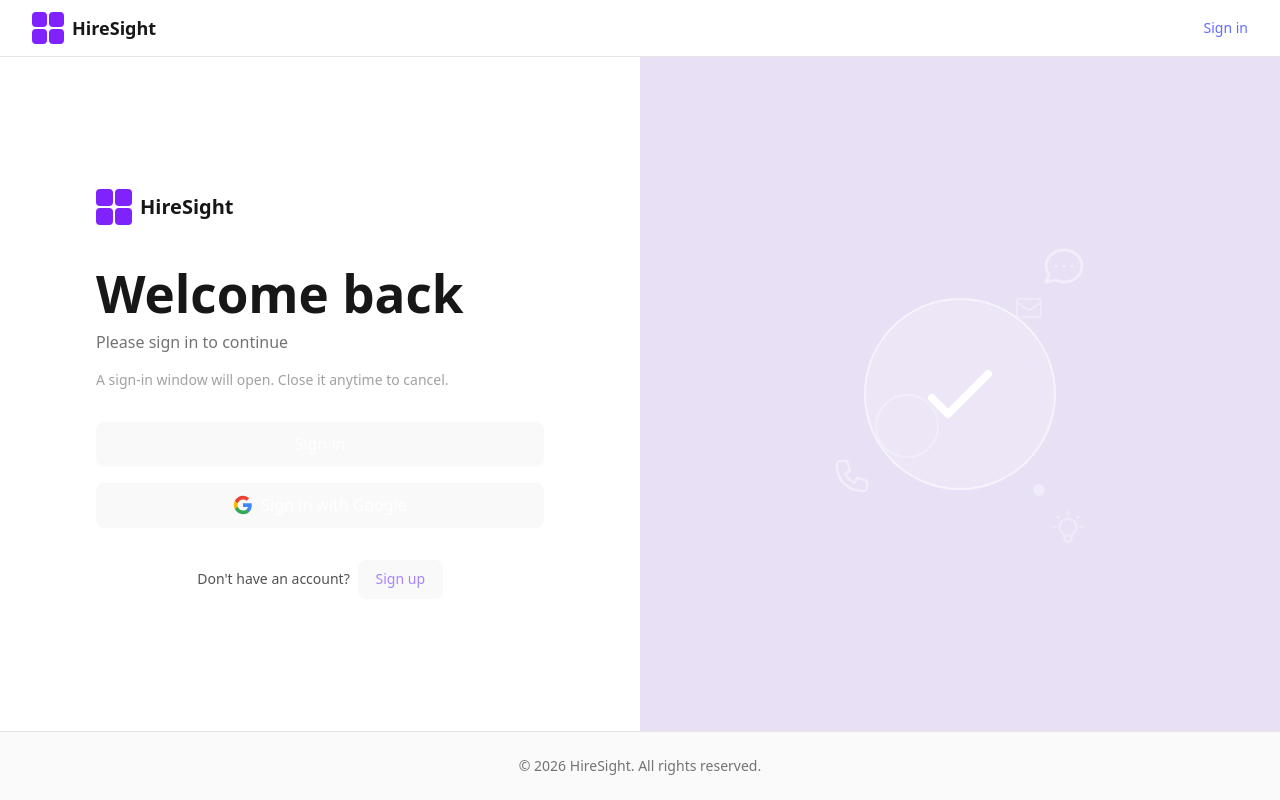
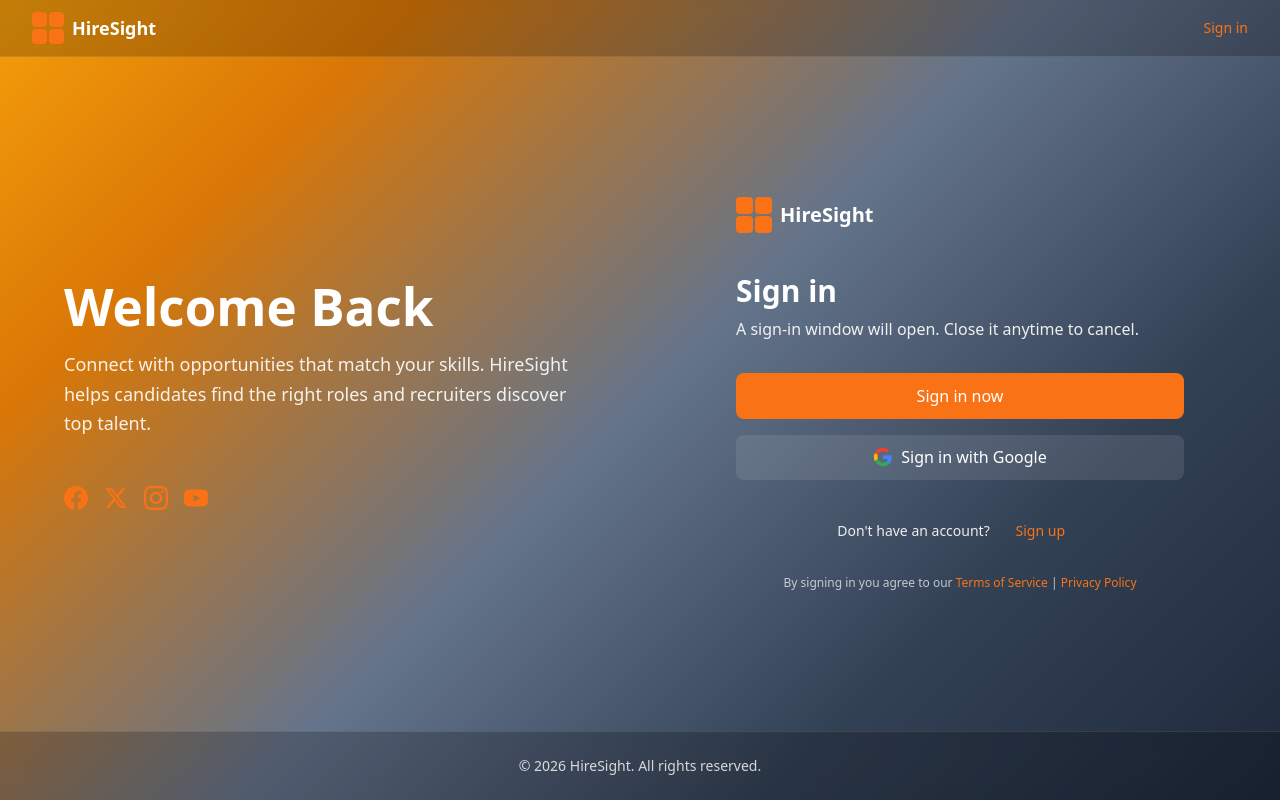
Before and after one commit to malithrukshankg/HireSight_AI, a React (Vite) app in the folder front_end/: page /login in a window 1280 px wide. Built offline with nearby package versions, Linux system fonts and the light colour scheme; no server answers.

Commit message:
feat[front] : Changed the styling theme

```diff
--- a/front_end/src/App.css
+++ b/front_end/src/App.css
@@ -10,25 +10,7 @@
   transition: filter 300ms;
 }
 .logo:hover {
-  filter: drop-shadow(0 0 2em #646cffaa);
-}
-.logo.react:hover {
-  filter: drop-shadow(0 0 2em #61dafbaa);
-}
-
-@keyframes logo-spin {
-  from {
-    transform: rotate(0deg);
-  }
-  to {
-    transform: rotate(360deg);
-  }
-}
-
-@media (prefers-reduced-motion: no-preference) {
-  a:nth-of-type(2) .logo {
-    animation: logo-spin infinite 20s linear;
-  }
+  filter: drop-shadow(0 0 2em var(--color-accent));
 }
 
 .card {
@@ -36,5 +18,5 @@
 }
 
 .read-the-docs {
-  color: #888;
+  color: rgba(255, 255, 255, 0.7);
 }
--- a/front_end/src/components/layout/AppLayout.tsx
+++ b/front_end/src/components/layout/AppLayout.tsx
@@ -4,7 +4,7 @@
 
 export function AppLayout() {
   return (
-    <div className="flex min-h-screen flex-col">
+    <div className="bg-atmospheric flex min-h-screen flex-col">
       <Header />
       <main className="flex min-h-0 flex-1 flex-col">
         <Outlet />
--- a/front_end/src/components/layout/Footer.tsx
+++ b/front_end/src/components/layout/Footer.tsx
@@ -1,8 +1,8 @@
 export function Footer() {
   return (
-    <footer className="shrink-0 border-t border-neutral-200 bg-neutral-50">
+    <footer className="shrink-0 border-t border-white/10 bg-black/20 backdrop-blur-sm">
       <div className="mx-auto max-w-7xl px-4 py-6 sm:px-6 lg:px-8">
-        <p className="text-center text-sm text-neutral-500">
+        <p className="text-center text-sm text-white/80">
           © {new Date().getFullYear()} HireSight. All rights reserved.
         </p>
       </div>
--- a/front_end/src/components/layout/Header.tsx
+++ b/front_end/src/components/layout/Header.tsx
@@ -5,25 +5,25 @@
   const { isAuthenticated, logout, user } = useAuth0();
 
   return (
-    <header className="shrink-0 border-b border-neutral-200 bg-white">
+    <header className="shrink-0 border-b border-white/10 bg-black/20 backdrop-blur-sm">
       <div className="mx-auto flex h-14 max-w-7xl items-center justify-between px-4 sm:px-6 lg:px-8">
         <Link to="/" className="flex items-center gap-2">
           <div className="grid h-8 w-8 grid-cols-2 grid-rows-2 gap-0.5">
-            <div className="rounded-sm bg-violet-600" />
-            <div className="rounded-sm bg-violet-600" />
-            <div className="rounded-sm bg-violet-600" />
-            <div className="rounded-sm bg-violet-600" />
+            <div className="rounded-sm bg-accent" />
+            <div className="rounded-sm bg-accent" />
+            <div className="rounded-sm bg-accent" />
+            <div className="rounded-sm bg-accent" />
           </div>
-          <span className="text-lg font-semibold text-neutral-900">HireSight</span>
+          <span className="text-lg font-semibold text-white">HireSight</span>
         </Link>
         <nav className="flex items-center gap-6">
           {isAuthenticated ? (
             <div className="flex items-center gap-4">
-              <span className="text-sm text-neutral-600">{user?.email}</span>
+              <span className="text-sm text-white/90">{user?.email}</span>
               <button
                 type="button"
                 onClick={() => logout({ logoutParams: { returnTo: window.location.origin } })}
-                className="text-sm font-medium text-neutral-600 hover:text-neutral-900"
+                className="text-sm font-medium text-white/90 transition-colors hover:text-accent"
               >
                 Logout
               </button>
@@ -31,7 +31,7 @@
           ) : (
             <Link
               to="/login"
-              className="text-sm font-medium text-neutral-600 hover:text-neutral-900"
+              className="text-sm font-medium text-white/90 transition-colors hover:text-accent"
             >
               Sign in
             </Link>
--- a/front_end/src/index.css
+++ b/front_end/src/index.css
@@ -1,27 +1,36 @@
 @import "tailwindcss";
 
+@theme {
+  --color-accent: #f97316;
+  --color-accent-hover: #ea580c;
+  --color-accent-light: #ffedd5;
+  --color-warm-start: #f59e0b;
+  --color-warm-end: #1e3a5f;
+}
+
 :root {
-  font-family: system-ui, Avenir, Helvetica, Arial, sans-serif;
+  font-family: system-ui, "Segoe UI", Roboto, Avenir, Helvetica, Arial, sans-serif;
   line-height: 1.5;
   font-weight: 400;
-
-  color-scheme: light dark;
-  color: rgba(255, 255, 255, 0.87);
-  background-color: #242424;
-
   font-synthesis: none;
   text-rendering: optimizeLegibility;
   -webkit-font-smoothing: antialiased;
   -moz-osx-font-smoothing: grayscale;
 }
 
+/* Atmospheric gradient background - warm sunrise to cool mountain */
+.bg-atmospheric {
+  background: linear-gradient(135deg, #f59e0b 0%, #d97706 20%, #64748b 50%, #334155 75%, #1e293b 100%);
+  background-attachment: fixed;
+}
+
 a {
   font-weight: 500;
-  color: #646cff;
+  color: var(--color-accent);
   text-decoration: inherit;
 }
 a:hover {
-  color: #535bf2;
+  color: var(--color-accent-hover);
 }
 
 html,
@@ -48,27 +57,6 @@
   font-size: 1em;
   font-weight: 500;
   font-family: inherit;
-  background-color: #1a1a1a;
   cursor: pointer;
-  transition: border-color 0.25s;
+  transition: border-color 0.2s, background-color 0.2s;
 }
-button:hover {
-  border-color: #646cff;
-}
-button:focus,
-button:focus-visible {
-  outline: 4px auto -webkit-focus-ring-color;
-}
-
-@media (prefers-color-scheme: light) {
-  :root {
-    color: #213547;
-    background-color: #ffffff;
-  }
-  a:hover {
-    color: #747bff;
-  }
-  button {
-    background-color: #f9f9f9;
-  }
-}
--- a/front_end/src/pages/Login.tsx
+++ b/front_end/src/pages/Login.tsx
@@ -38,29 +38,49 @@
   }
 
   return (
-    <main className="grid min-h-0 flex-1 grid-cols-1 overflow-hidden lg:grid-cols-2">
-      {/* Left panel - Login form */}
-      <section className="flex min-h-0 flex-col justify-center overflow-hidden bg-white p-8 lg:p-16">
+    <main className="bg-atmospheric grid min-h-0 flex-1 grid-cols-1 overflow-hidden lg:grid-cols-2">
+      {/* Left panel - Welcome message */}
+      <section className="flex min-h-0 flex-col justify-center overflow-hidden p-8 lg:p-16">
+        <div className="mx-auto w-full max-w-lg">
+          <h1 className="text-4xl font-bold text-white lg:text-5xl">Welcome Back</h1>
+          <p className="mt-4 text-lg leading-relaxed text-white/90">
+            Connect with opportunities that match your skills. HireSight helps candidates find the right roles and recruiters discover top talent.
+          </p>
+          <div className="mt-12 flex gap-4">
+            <a href="#" className="text-white/80 transition-colors hover:text-white" aria-label="Facebook">
+              <svg className="h-6 w-6" fill="currentColor" viewBox="0 0 24 24"><path d="M24 12.073c0-6.627-5.373-12-12-12s-12 5.373-12 12c0 5.99 4.388 10.954 10.125 11.854v-8.385H7.078v-3.47h3.047V9.43c0-3.007 1.792-4.669 4.533-4.669 1.312 0 2.686.235 2.686.235v2.953H15.83c-1.491 0-1.956.925-1.956 1.874v2.25h3.328l-.532 3.47h-2.796v8.385C19.612 23.027 24 18.062 24 12.073z"/></svg>
+            </a>
+            <a href="#" className="text-white/80 transition-colors hover:text-white" aria-label="Twitter">
+              <svg className="h-6 w-6" fill="currentColor" viewBox="0 0 24 24"><path d="M18.244 2.25h3.308l-7.227 8.26 8.502 11.24H16.17l-5.214-6.817L4.99 21.75H1.68l7.73-8.835L1.254 2.25H8.08l4.713 6.231zm-1.161 17.52h1.833L7.084 4.126H5.117z"/></svg>
+            </a>
+            <a href="#" className="text-white/80 transition-colors hover:text-white" aria-label="Instagram">
+              <svg className="h-6 w-6" fill="currentColor" viewBox="0 0 24 24"><path d="M12 2.163c3.204 0 3.584.012 4.85.07 3.252.148 4.771 1.691 4.919 4.919.058 1.265.069 1.645.069 4.849 0 3.205-.012 3.584-.069 4.849-.149 3.225-1.664 4.771-4.919 4.919-1.266.058-1.644.07-4.85.07-3.204 0-3.584-.012-4.849-.07-3.26-.149-4.771-1.699-4.919-4.92-.058-1.265-.07-1.644-.07-4.849 0-3.204.013-3.583.07-4.849.149-3.227 1.664-4.771 4.919-4.919 1.266-.057 1.645-.069 4.849-.069zm0-2.163c-3.259 0-3.667.014-4.947.072-4.358.2-6.78 2.618-6.98 6.98-.059 1.281-.073 1.689-.073 4.948 0 3.259.014 3.668.072 4.948.2 4.358 2.618 6.78 6.98 6.98 1.281.058 1.689.072 4.948.072 3.259 0 3.668-.014 4.948-.072 4.354-.2 6.782-2.618 6.979-6.98.059-1.28.073-1.689.073-4.948 0-3.259-.014-3.667-.072-4.947-.196-4.354-2.617-6.78-6.979-6.98-1.281-.059-1.69-.073-4.949-.073zm0 5.838c-3.403 0-6.162 2.759-6.162 6.162s2.759 6.163 6.162 6.163 6.162-2.759 6.162-6.163c0-3.403-2.759-6.162-6.162-6.162zm0 10.162c-2.209 0-4-1.79-4-4 0-2.209 1.791-4 4-4s4 1.791 4 4c0 2.21-1.791 4-4 4zm6.406-11.845c-.796 0-1.441.645-1.441 1.44s.645 1.44 1.441 1.44c.795 0 1.439-.645 1.439-1.44s-.644-1.44-1.439-1.44z"/></svg>
+            </a>
+            <a href="#" className="text-white/80 transition-colors hover:text-white" aria-label="YouTube">
+              <svg className="h-6 w-6" fill="currentColor" viewBox="0 0 24 24"><path d="M23.498 6.186a3.016 3.016 0 0 0-2.122-2.136C19.505 3.545 12 3.545 12 3.545s-7.505 0-9.377.505A3.017 3.017 0 0 0 .502 6.186C0 8.07 0 12 0 12s0 3.93.502 5.814a3.016 3.016 0 0 0 2.122 2.136c1.871.505 9.376.505 9.376.505s7.505 0 9.377-.505a3.015 3.015 0 0 0 2.122-2.136C24 15.93 24 12 24 12s0-3.93-.502-5.814zM9.545 15.568V8.432L15.818 12l-6.273 3.568z"/></svg>
+            </a>
+          </div>
+        </div>
+      </section>
+
+      {/* Right panel - Sign in form */}
+      <section className="flex min-h-0 flex-col justify-center overflow-hidden p-8 lg:p-16">
         <div className="mx-auto w-full max-w-md">
-          {/* Branding */}
           <div className="mb-10 flex items-center gap-2">
             <div className="grid h-9 w-9 grid-cols-2 grid-rows-2 gap-0.5">
-              <div className="rounded-sm bg-violet-600" />
-              <div className="rounded-sm bg-violet-600" />
-              <div className="rounded-sm bg-violet-600" />
-              <div className="rounded-sm bg-violet-600" />
+              <div className="rounded-sm bg-accent" />
+              <div className="rounded-sm bg-accent" />
+              <div className="rounded-sm bg-accent" />
+              <div className="rounded-sm bg-accent" />
             </div>
-            <span className="text-xl font-semibold text-neutral-900">HireSight</span>
+            <span className="text-xl font-semibold text-white">HireSight</span>
           </div>
 
-          <h1 className="text-3xl font-bold text-neutral-900">Welcome back</h1>
-          <p className="mt-2 text-neutral-500">Please sign in to continue</p>
-          <p className="mt-4 text-sm text-neutral-400">
-            A sign-in window will open. Close it anytime to cancel.
-          </p>
+          <h2 className="text-3xl font-bold text-white">Sign in</h2>
+          <p className="mt-2 text-white/90">A sign-in window will open. Close it anytime to cancel.</p>
 
           {error && (
-            <p className="mt-6 rounded-lg bg-red-50 p-3 text-sm text-red-600">
+            <p className="mt-6 rounded-lg bg-red-500/20 p-3 text-sm text-red-100">
               {error.message}
             </p>
           )}
@@ -70,98 +90,44 @@
               type="button"
               onClick={doLogin}
               disabled={isLoading}
-              className="w-full rounded-xl bg-neutral-900 py-3 px-5 font-medium text-white transition-colors hover:bg-neutral-800 focus:ring-2 focus:ring-neutral-500 focus:ring-offset-2 disabled:opacity-50"
+              className="w-full rounded-xl bg-accent py-3 px-5 font-medium text-white transition-colors hover:bg-accent-hover focus:ring-2 focus:ring-accent focus:ring-offset-2 focus:ring-offset-0 disabled:opacity-50"
             >
-              {isLoading ? "Opening..." : "Sign in"}
+              {isLoading ? "Opening..." : "Sign in now"}
             </button>
             <button
               type="button"
               onClick={doLoginWithGoogle}
               disabled={isLoading}
-              className="flex w-full items-center justify-center gap-2 rounded-xl bg-neutral-900 py-3 px-5 font-medium text-white transition-colors hover:bg-neutral-800 focus:ring-2 focus:ring-neutral-500 focus:ring-offset-2 disabled:opacity-50"
+              className="flex w-full items-center justify-center gap-2 rounded-xl border-2 border-white/30 bg-white/10 py-3 px-5 font-medium text-white transition-colors hover:bg-white/20 focus:ring-2 focus:ring-white/50 focus:ring-offset-2 focus:ring-offset-0 disabled:opacity-50"
             >
               <svg className="h-5 w-5" viewBox="0 0 24 24" aria-hidden>
-                <path
-                  fill="#4285F4"
-                  d="M22.56 12.25c0-.78-.07-1.53-.2-2.25H12v4.26h5.92c-.26 1.37-1.04 2.53-2.21 3.31v2.77h3.57c2.08-1.92 3.28-4.74 3.28-8.09z"
-                />
-                <path
-                  fill="#34A853"
-                  d="M12 23c2.97 0 5.46-.98 7.28-2.66l-3.57-2.77c-.98.66-2.23 1.06-3.71 1.06-2.86 0-5.29-1.93-6.16-4.53H2.18v2.84C3.99 20.53 7.7 23 12 23z"
-                />
-                <path
-                  fill="#FBBC05"
-                  d="M5.84 14.09c-.22-.66-.35-1.36-.35-2.09s.13-1.43.35-2.09V7.07H2.18C1.43 8.55 1 10.22 1 12s.43 3.45 1.18 4.93l2.85-2.22.81-.62z"
-                />
-                <path
-                  fill="#EA4335"
-                  d="M12 5.38c1.62 0 3.06.56 4.21 1.64l3.15-3.15C17.45 2.09 14.97 1 12 1 7.7 1 3.99 3.47 2.18 7.07l3.66 2.84c.87-2.6 3.3-4.53 6.16-4.53z"
-                />
+                <path fill="#4285F4" d="M22.56 12.25c0-.78-.07-1.53-.2-2.25H12v4.26h5.92c-.26 1.37-1.04 2.53-2.21 3.31v2.77h3.57c2.08-1.92 3.28-4.74 3.28-8.09z" />
+                <path fill="#34A853" d="M12 23c2.97 0 5.46-.98 7.28-2.66l-3.57-2.77c-.98.66-2.23 1.06-3.71 1.06-2.86 0-5.29-1.93-6.16-4.53H2.18v2.84C3.99 20.53 7.7 23 12 23z" />
+                <path fill="#FBBC05" d="M5.84 14.09c-.22-.66-.35-1.36-.35-2.09s.13-1.43.35-2.09V7.07H2.18C1.43 8.55 1 10.22 1 12s.43 3.45 1.18 4.93l2.85-2.22.81-.62z" />
+                <path fill="#EA4335" d="M12 5.38c1.62 0 3.06.56 4.21 1.64l3.15-3.15C17.45 2.09 14.97 1 12 1 7.7 1 3.99 3.47 2.18 7.07l3.66 2.84c.87-2.6 3.3-4.53 6.16-4.53z" />
               </svg>
               {isLoading ? "Opening..." : "Sign in with Google"}
             </button>
           </div>
 
-          <p className="mt-8 flex flex-wrap items-center justify-center gap-2 text-sm text-neutral-600">
+          <p className="mt-8 flex flex-wrap items-center justify-center gap-2 text-sm text-white/90">
             Don&apos;t have an account?{" "}
             <button
               type="button"
               onClick={signup}
               disabled={isLoading}
-              className="rounded-xl bg-neutral-900 px-4 py-2 font-medium text-violet-400 transition-colors hover:bg-neutral-800 hover:text-violet-300 focus:ring-2 focus:ring-violet-500 focus:ring-offset-2 disabled:opacity-50"
+              className="font-medium text-accent transition-colors hover:text-accent-light disabled:opacity-50"
             >
               Sign up
             </button>
           </p>
-        </div>
-      </section>
 
-      {/* Right panel - Illustration */}
-      <section className="hidden min-h-0 flex-col items-center justify-center overflow-hidden bg-[#E8E0F5] p-8 lg:flex">
-        <div className="relative flex h-full w-full max-w-lg items-center justify-center">
-          {/* Decorative background icons */}
-          <div className="absolute inset-0 overflow-hidden">
-            <svg
-              className="absolute right-1/4 top-1/4 h-12 w-12 text-white/40"
-              fill="none"
-              stroke="currentColor"
-              viewBox="0 0 24 24"
-            >
-              <path strokeLinecap="round" strokeLinejoin="round" strokeWidth={1.5} d="M8 12h.01M12 12h.01M16 12h.01M21 12c0 4.418-4.03 8-9 8a9.863 9.863 0 01-4.255-.949L3 20l1.395-3.72C3.512 15.042 3 13.574 3 12c0-4.418 4.03-8 9-8s9 3.582 9 8z" />
-            </svg>
-            <svg
-              className="absolute bottom-1/3 left-1/4 h-10 w-10 text-white/40"
-              fill="none"
-              stroke="currentColor"
-              viewBox="0 0 24 24"
-            >
-              <path strokeLinecap="round" strokeLinejoin="round" strokeWidth={1.5} d="M3 5a2 2 0 012-2h3.28a1 1 0 01.948.684l1.498 4.493a1 1 0 01-.502 1.21l-2.257 1.13a11.042 11.042 0 005.516 5.516l1.13-2.257a1 1 0 011.21-.502l4.493 1.498a1 1 0 01.684.949V19a2 2 0 01-2 2h-1C9.716 21 3 14.284 3 6V5z" />
-            </svg>
-            <svg
-              className="absolute right-1/3 top-1/3 h-8 w-8 text-white/30"
-              fill="none"
-              stroke="currentColor"
-              viewBox="0 0 24 24"
-            >
-              <path strokeLinecap="round" strokeLinejoin="round" strokeWidth={1.5} d="M3 8l7.89 5.26a2 2 0 002.22 0L21 8M5 19h14a2 2 0 002-2V7a2 2 0 00-2-2H5a2 2 0 00-2 2v10a2 2 0 002 2z" />
-            </svg>
-            <svg
-              className="absolute bottom-1/4 right-1/4 h-10 w-10 text-white/30"
-              fill="none"
-              stroke="currentColor"
-              viewBox="0 0 24 24"
-            >
-              <path strokeLinecap="round" strokeLinejoin="round" strokeWidth={1.5} d="M9.663 17h4.673M12 3v1m6.364 1.636l-.707.707M21 12h-1M4 12H3m3.343-5.657l-.707-.707m2.828 9.9a5 5 0 117.072 0l-.548.547A3.374 3.374 0 0014 18.469V19a2 2 0 11-4 0v-.531c0-.895-.356-1.754-.988-2.386l-.548-.547z" />
-            </svg>
-            <div className="absolute left-1/3 top-1/2 h-16 w-16 rounded-full border-2 border-white/30" />
-            <div className="absolute bottom-1/3 right-1/3 h-3 w-3 rounded-full bg-white/40" />
-          </div>
-          {/* Main illustration placeholder - checkmark in circle */}
-          <div className="relative flex h-48 w-48 items-center justify-center rounded-full border-2 border-white/50 bg-white/20">
-            <svg className="h-24 w-24 text-white" fill="none" stroke="currentColor" viewBox="0 0 24 24">
-              <path strokeLinecap="round" strokeLinejoin="round" strokeWidth={2} d="M5 13l4 4L19 7" />
-            </svg>
-          </div>
+          <p className="mt-6 text-center text-xs text-white/70">
+            By signing in you agree to our{" "}
+            <a href="#" className="text-accent hover:underline">Terms of Service</a>
+            {" "}|{" "}
+            <a href="#" className="text-accent hover:underline">Privacy Policy</a>
+          </p>
         </div>
       </section>
     </main>
```
Also changed, not shown: front_end/src/pages/ChooseRole.tsx (+12 -12 lines), front_end/src/pages/Dashboard.tsx (+31 -9 lines).
